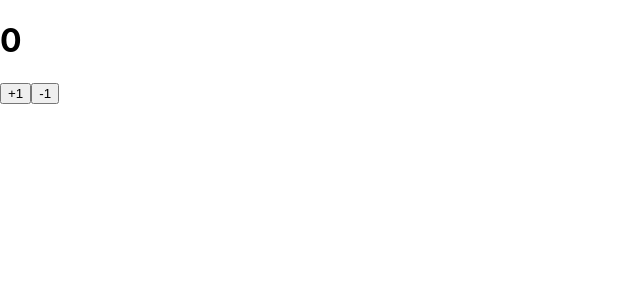
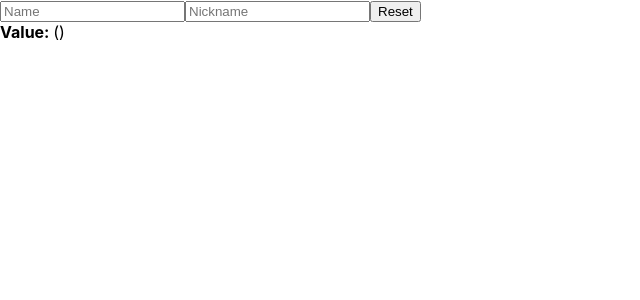
Before and after one commit to Jingyu-An/2023-React-fastcampus, a React (Create React App) app in the folder begin-react/: page / in a window 1280 px wide. Shown: the top 300 px of the page, without its empty margins (0-640 px from the left). Built offline with nearby package versions, Linux system fonts and the light colour scheme.

Commit message:
React useState with input

```diff
--- a/begin-react/src/App.js
+++ b/begin-react/src/App.js
@@ -1,10 +1,12 @@
 import React from "react";
 import './App.css';
-import Counter from "./Counter";
+import InputSample from "./InputSample";
 
 function App() {
   return (
-    <Counter/>
+    <div>
+      <InputSample />
+    </div>
   );
 }
 
--- /dev/null
+++ b/begin-react/src/InputSample.js
@@ -0,0 +1,41 @@
+import React, {useState} from "react";
+
+const InputSample = () => {
+
+  const [inputs, setInputs] = useState({
+    name    : '',
+    nickname: ''
+  });
+
+  const {name, nickname} = inputs;
+
+  const onChange = (e) => {
+    const {name, value} = e.target;
+
+    setInputs({
+      ...inputs,
+      [name]: value
+    });
+  };
+
+  const onReset = () => {
+    setInputs({
+      name    : '',
+      nickname: ''
+    });
+  };
+
+  return (
+    <div>
+      <input name="name" placeholder="Name" onChange={onChange} value={name}/>
+      <input name="nickname" placeholder="Nickname" onChange={onChange} value={nickname}/>
+      <button onClick={onReset}>Reset</button>
+      <div>
+        <b>Value: </b>
+        {name} ({nickname})
+      </div>
+    </div>
+  )
+};
+
+export default InputSample;
```
